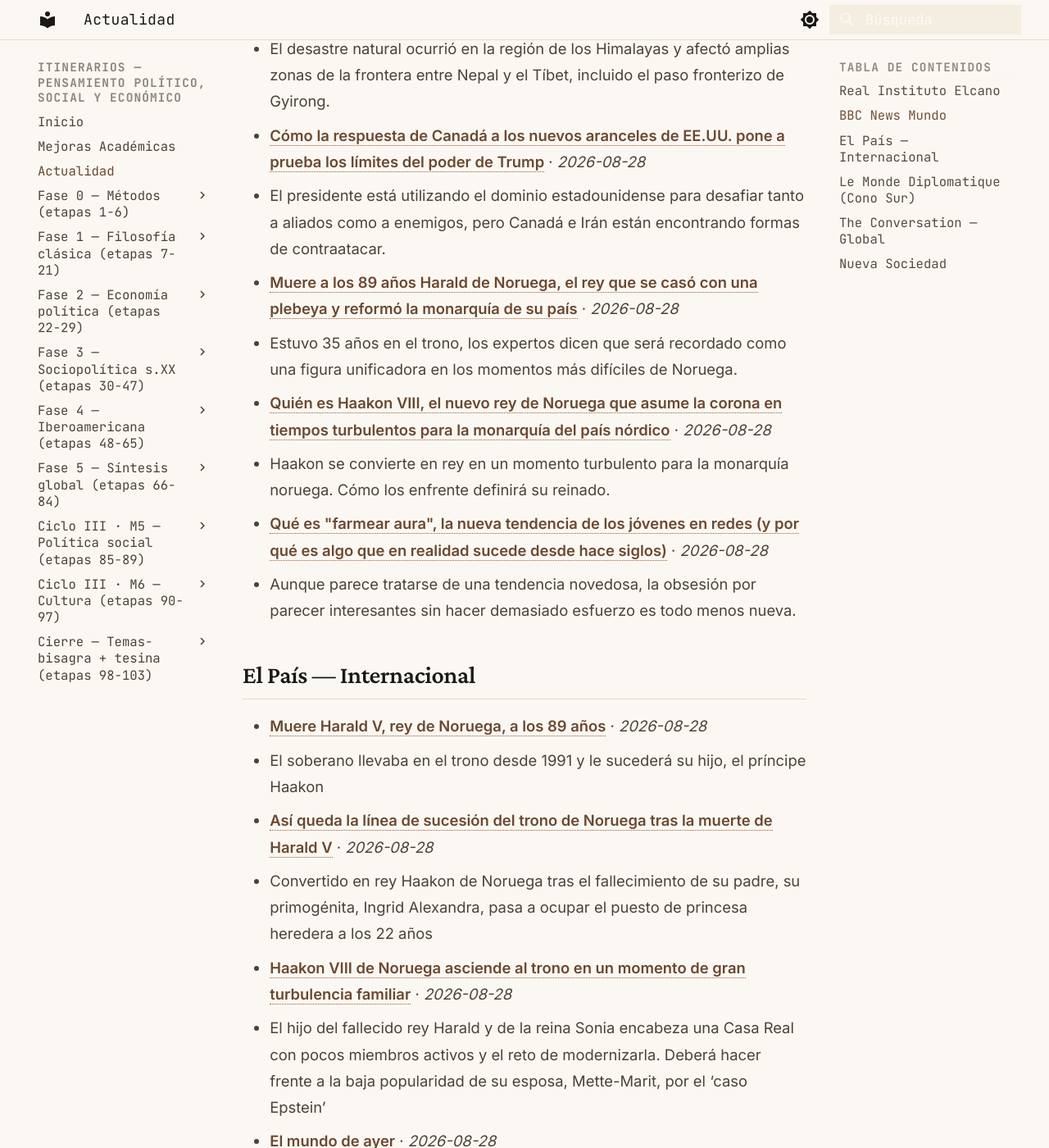
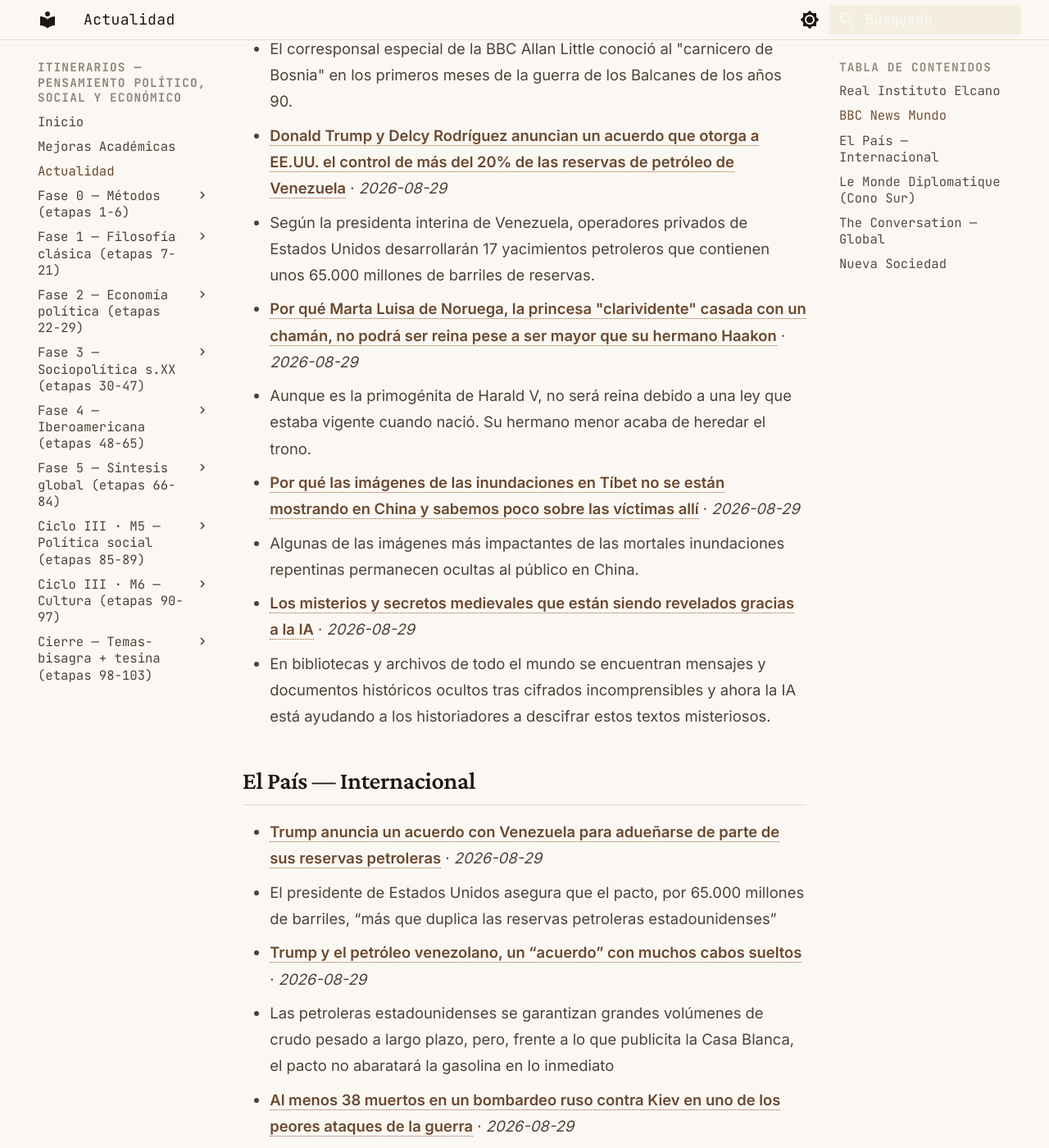
Before and after one commit to MrSpagVi/Curso, an MkDocs documentation site: the page built from docs/actualidad.md, in a window 1280 px wide and 1400 px high, scrolled down 929 px. Shown: the whole window at 82% size. Built offline with MkDocs 1.6.1 and Material for MkDocs 9.7.7, drawn with Linux system fonts in a browser that asks for light colours; some of the changed text lies outside the part shown.

Commit message:
auto: actualidad 2026-08-29

```diff
--- a/docs/actualidad.md
+++ b/docs/actualidad.md
@@ -6,7 +6,7 @@ title: Actualidad
 
 Últimos titulares de fuentes que dictan agenda en ciencia política y geopolítica. Actualizado automáticamente cada día (vía GitHub Actions).
 
-_Última actualización: 2026-08-28 17:56 UTC_
+_Última actualización: 2026-08-29 12:00 UTC_
 
 !!! tip "Ritual mensual — #actualidad"
     El último sábado de cada mes: agarrá **un** titular de los de abajo y escribí **300 palabras** aplicándole **2 autores** del último mes que leíste. ¿Qué diría cada uno? ¿En qué chocan? No resumas la noticia — usala como caso para pensar con las herramientas que venís construyendo. Guardá el texto con el tag `#actualidad` en tu sistema de notas. Esto convierte la teoría en criterio sobre la coyuntura: el objetivo del plan no es citar a Maquiavelo, es leer el presente con él.
@@ -17,25 +17,25 @@ _Sin datos en esta ejecución. Visitar fuente: [https://www.realinstitutoelcano.
 
 ## BBC News Mundo
 
-- **[Los mapas y gráficos que muestran la magnitud y el impacto de la avalancha en Nepal y Tíbet](https://www.bbc.com/mundo/articles/cpd0v6218j0o?at_medium=RSS&at_campaign=rss)** · *2026-08-28*
-  - El desastre natural ocurrió en la región de los Himalayas y afectó amplias zonas de la frontera entre Nepal y el Tíbet, incluido el paso fronterizo de Gyirong.
-- **[Cómo la respuesta de Canadá a los nuevos aranceles de EE.UU. pone a prueba los límites del poder de Trump](https://www.bbc.com/mundo/articles/cp3kwd28dl5o?at_medium=RSS&at_campaign=rss)** · *2026-08-28*
-  - El presidente está utilizando el dominio estadounidense para desafiar tanto a aliados como a enemigos, pero Canadá e Irán están encontrando formas de contraatacar.
-- **[Muere a los 89 años Harald de Noruega, el rey que se casó con una plebeya y reformó la monarquía de su país](https://www.bbc.com/mundo/articles/c3eq87gd2v7o?at_medium=RSS&at_campaign=rss)** · *2026-08-28*
-  - Estuvo 35 años en el trono, los expertos dicen que será recordado como una figura unificadora en los momentos más difíciles de Noruega.
-- **[Quién es Haakon VIII, el nuevo rey de Noruega que asume la corona en tiempos turbulentos para la monarquía del país nórdico](https://www.bbc.com/mundo/articles/c33ke8rejezo?at_medium=RSS&at_campaign=rss)** · *2026-08-28*
-  - Haakon se convierte en rey en un momento turbulento para la monarquía noruega. Cómo los enfrente definirá su reinado.
-- **[Qué es "farmear aura", la nueva tendencia de los jóvenes en redes (y por qué es algo que en realidad sucede desde hace siglos)](https://www.bbc.com/mundo/articles/c8e3l43w89eo?at_medium=RSS&at_campaign=rss)** · *2026-08-28*
-  - Aunque parece tratarse de una tendencia novedosa, la obsesión por parecer interesantes sin hacer demasiado esfuerzo es todo menos nueva.
+- **[Qué sentí el día que conocí a Ratko Mladić, el fanático militar que luego se convirtió en el "carnicero de Bosnia"](https://www.bbc.com/mundo/articles/clym02yedz8o?at_medium=RSS&at_campaign=rss)** · *2026-08-29*
+  - El corresponsal especial de la BBC Allan Little conoció al "carnicero de Bosnia" en los primeros meses de la guerra de los Balcanes de los años 90.
+- **[Donald Trump y Delcy Rodríguez anuncian un acuerdo que otorga a EE.UU. el control de más del 20% de las reservas de petróleo de Venezuela](https://www.bbc.com/mundo/articles/cwyz1d15w9go?at_medium=RSS&at_campaign=rss)** · *2026-08-29*
+  - Según la presidenta interina de Venezuela, operadores privados de Estados Unidos desarrollarán 17 yacimientos petroleros que contienen unos 65.000 millones de barriles de reservas.
+- **[Por qué Marta Luisa de Noruega, la princesa "clarividente" casada con un chamán, no podrá ser reina pese a ser mayor que su hermano Haakon](https://www.bbc.com/mundo/articles/cx2z7gv7lepo?at_medium=RSS&at_campaign=rss)** · *2026-08-29*
+  - Aunque es la primogénita de Harald V, no será reina debido a una ley que estaba vigente cuando nació. Su hermano menor acaba de heredar el trono.
+- **[Por qué las imágenes de las inundaciones en Tíbet no se están mostrando en China y sabemos poco sobre las víctimas allí](https://www.bbc.com/mundo/articles/czrz3mm0d82o?at_medium=RSS&at_campaign=rss)** · *2026-08-29*
+  - Algunas de las imágenes más impactantes de las mortales inundaciones repentinas permanecen ocultas al público en China.
+- **[Los misterios y secretos medievales que están siendo revelados gracias a la IA](https://www.bbc.com/mundo/articles/c70yw94rvyvo?at_medium=RSS&at_campaign=rss)** · *2026-08-29*
+  - En bibliotecas y archivos de todo el mundo se encuentran mensajes y documentos históricos ocultos tras cifrados incomprensibles y ahora la IA está ayudando a los historiadores a descifrar estos textos misteriosos.
 
 ## El País — Internacional
 
-- **[Muere Harald V, rey de Noruega, a los 89 años](https://elpais.com/internacional/2026-08-28/muere-harald-v-rey-de-noruega-a-los-89-anos.html)** · *2026-08-28*
-  - El soberano llevaba en el trono desde 1991 y le sucederá su hijo, el príncipe Haakon
-- **[Así queda la línea de sucesión del trono de Noruega tras la muerte de Harald V](https://elpais.com/gente/2026-08-28/asi-queda-la-linea-de-sucesion-del-trono-de-noruega-tras-la-muerte-de-harald-v.html)** · *2026-08-28*
-  - Convertido en rey Haakon de Noruega tras el fallecimiento de su padre, su primogénita, Ingrid Alexandra, pasa a ocupar el puesto de princesa heredera a los 22 años
-- **[Haakon VIII de Noruega asciende al trono en un momento de gran turbulencia familiar](https://elpais.com/internacional/2026-08-28/haakon-viii-de-noruega-asciende-al-trono-en-un-momento-de-gran-turbulencia-familiar.html)** · *2026-08-28*
-  - El hijo del fallecido rey Harald y de la reina Sonia encabeza una Casa Real con pocos miembros activos y el reto de modernizarla. Deberá hacer frente a la baja popularidad de su esposa, Mette-Marit, por el ‘caso Epstein’
+- **[Trump anuncia un acuerdo con Venezuela para adueñarse de parte de sus reservas petroleras](https://elpais.com/us/2026-08-28/trump-anuncia-un-acuerdo-con-venezuela-para-aduenarse-de-parte-de-su-sector-petrolero.html)** · *2026-08-29*
+  - El presidente de Estados Unidos asegura que el pacto, por 65.000 millones de barriles, “más que duplica las reservas petroleras estadounidenses”
+- **[Trump y el petróleo venezolano, un “acuerdo” con muchos cabos sueltos](https://elpais.com/internacional/2026-08-29/trump-y-el-petroleo-venezolano-un-acuerdo-con-muchos-cabos-sueltos.html)** · *2026-08-29*
+  - Las petroleras estadounidenses se garantizan grandes volúmenes de crudo pesado a largo plazo, pero, frente a lo que publicita la Casa Blanca, el pacto no abaratará la gasolina en lo inmediato
+- **[Al menos 38 muertos en un bombardeo ruso contra Kiev en uno de los peores ataques de la guerra](https://elpais.com/internacional/2026-08-29/al-menos-27-muertos-en-un-bombardeo-ruso-contra-kiev-en-uno-de-los-peores-ataques-de-la-guerra.html)** · *2026-08-29*
+  - Zelenski no descarta una negligencia de las autoridades ucranias ante la posibilidad de que haya sido alcanzado un depósito de armamento ubicado junto a una zona residencial
 - **[El mundo de ayer](https://elpais.com/opinion/2026-08-28/el-mundo-de-ayer.html)** · *2026-08-28*
   - Ucrania cumple 1.647 días de guerra, y asumes que lo único seguro en la vida es que no se puede dar nada por sentado
 - **[Carta abierta de Sergio Ramírez al presidente Lula da Silva](https://elpais.com/opinion/2026-08-25/carta-abierta-de-sergio-ramirez-al-presidente-lula-da-silva.html)** · *2026-08-25*
@@ -47,16 +47,16 @@ _Sin datos en esta ejecución. Visitar fuente: [https://www.eldiplo.org/feed/](h
 
 ## The Conversation — Global
 
+- **[Trump’s Lake Ontario bluster: Why treating his  sovereignty threats as a joke is dangerous](https://theconversation.com/trumps-lake-ontario-bluster-why-treating-his-sovereignty-threats-as-a-joke-is-dangerous-290701)** · *2026-08-28*
+  - When a political leader repeatedly tells us what he wants, albeit through absurdity, there is a point at which treating it as a joke becomes its own form of denial.
+- **[Trump’s ‘renaming’ of Lake Ontario is emblematic of centuries of colonial erasure](https://theconversation.com/trumps-renaming-of-lake-ontario-is-emblematic-of-centuries-of-colonial-erasure-290700)** · *2026-08-28*
+  - While many might view Trump’s renamings as comical or unserious, for Indigenous communities, they are reminiscent of centuries of settler-colonial erasure.
 - **[Why it’s so hard to apologise sincerely in a foreign language](https://theconversation.com/why-its-so-hard-to-apologise-sincerely-in-a-foreign-language-289918)** · *2026-08-28*
   - Saying ‘sorry’ to someone in authority evokes more guilt and shame in your first language.
 - **[Dolly Parton took control of her career by making men the butt of the joke](https://theconversation.com/dolly-parton-took-control-of-her-career-by-making-men-the-butt-of-the-joke-290574)** · *2026-08-28*
   - Whether ad-libbing her way through a duet or joking about her glamorous image, Parton turned sexist assumptions into a source of power.
 - **[Lake Ontario to Lake America – who gets to decide what goes on maps?](https://theconversation.com/lake-ontario-to-lake-america-who-gets-to-decide-what-goes-on-maps-290698)** · *2026-08-28*
   - A geographer explains the politics and procedures behind renaming American places.
-- **[Why innovative ‘bio-materials’ are still more sci-fi than fashion revolution](https://theconversation.com/why-innovative-bio-materials-are-still-more-sci-fi-than-fashion-revolution-289628)** · *2026-08-28*
-  - Developing a new material is only the first step. Convincing an industry built around traditional textiles to adopt it is a very different challenge.
-- **[The strange history of bigamy in England: fake tears, secret weddings and double lives](https://theconversation.com/the-strange-history-of-bigamy-in-england-fake-tears-secret-weddings-and-double-lives-289336)** · *2026-08-28*
-  - John Mase Smith probably holds the record for the briefest second marriage, heading back to his first wife at 5am the morning after his bigamous wedding in 1849.
 
 ## Nueva Sociedad
 
```
